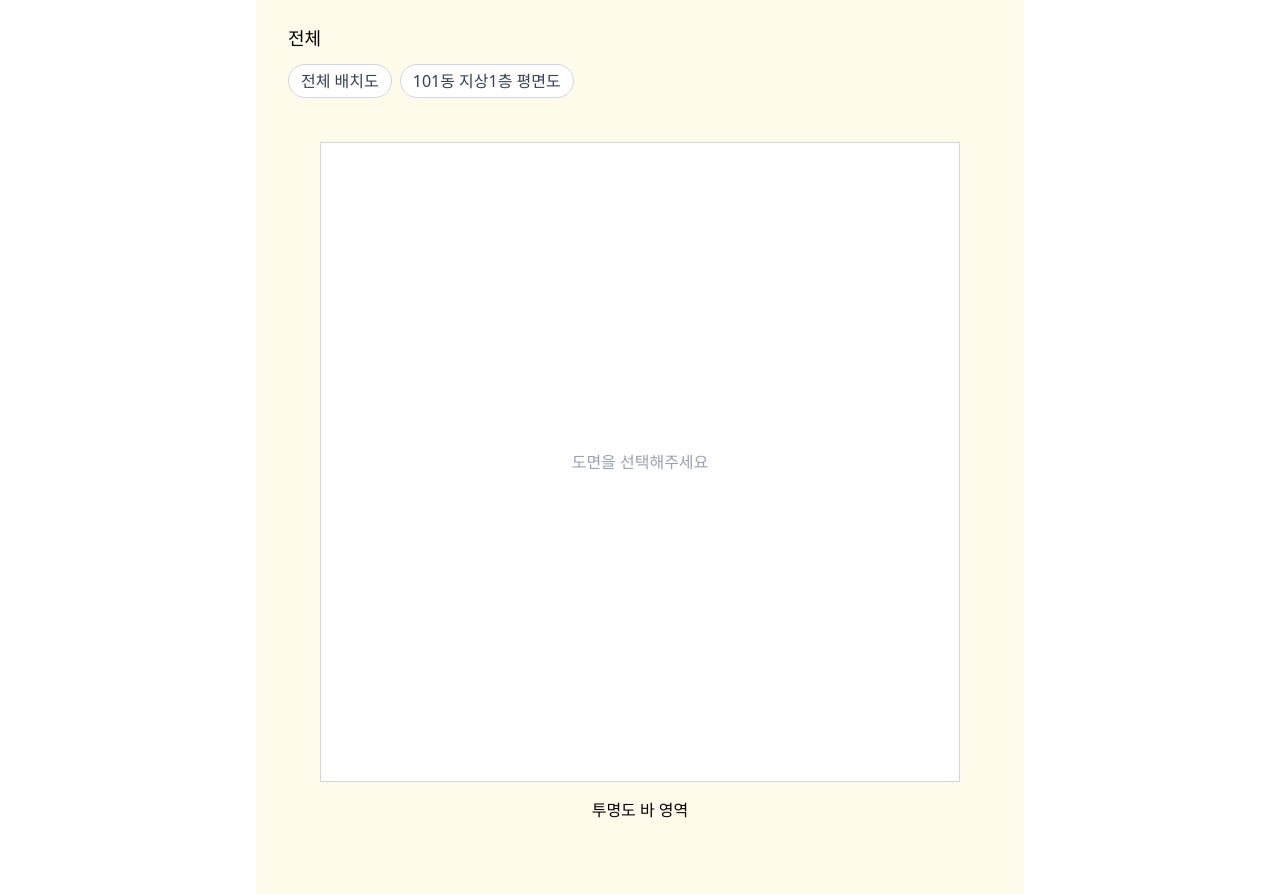
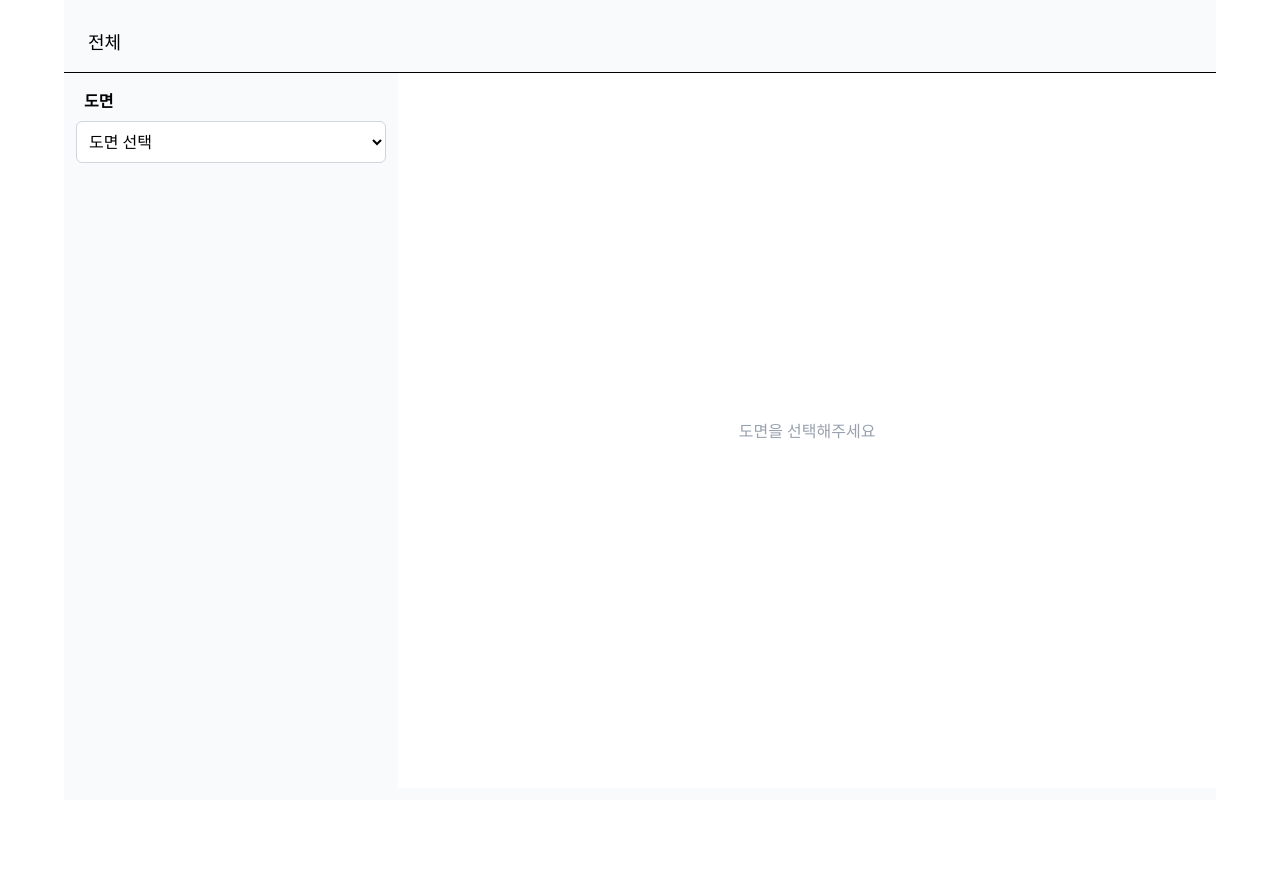
Before and after one commit to areumH/drawing-explorer, a React (Vite) app: page / in a window 1280 px wide. After the commit the page ends 800 px from the top, so only its background shows below. Built offline with nearby package versions, Linux system fonts and the light colour scheme.

Commit message:
feat: 도면 탐색 ui 재구성

```diff
--- a/src/App.tsx
+++ b/src/App.tsx
@@ -1,11 +1,14 @@
 import { useState } from 'react';
 import { projectData } from './data/project';
-import Breadcrumb from './components/Breadcrumb';
-import Chip from './components/Chip';
-import RegionSelector from './components/RegionSelector';
-import RevisionTimeline from './components/RevisionTimeline';
 import { getDiscipline } from './utils/project';
-import DrawingViewer from './components/DrawingViewer';
+import {
+  Breadcrumb,
+  DisciplineSelector,
+  DrawingSelector,
+  DrawingViewer,
+  RegionSelector,
+  RevisionTimeline,
+} from './components';
 
 export type Selection = {
   drawingId?: string | null;
@@ -46,58 +49,26 @@ export default function App() {
   const sortedRevisions = [...revisions].sort((a, b) => new Date(b.date).getTime() - new Date(a.date).getTime());
 
   return (
-    <div className="max-w-3xl mx-auto">
-      <div className="flex flex-col w-full min-h-screen bg-amber-50 px-4 py-5 sm:px-8 sm:py-6">
-        {/* 서치 영역 */}
-        <div className="flex flex-col gap-3">
-          <div className="flex flex-col">
-            <Breadcrumb selection={selection} project={projectData} />
-          </div>
+    <div className="min-h-screen flex flex-col max-w-6xl py-3 mx-auto bg-gray-50">
+      {/* 상단 - breadcrumb 영역 */}
+      <div className="px-6 py-4 border-b">
+        <Breadcrumb selection={selection} project={projectData} />
+      </div>
 
+      {/* 중앙 - 탐색 + 도면 이미지 */}
+      <div className="flex flex-1 overflow-hidden">
+        {/* 도면부터 리비전까지 탐색 */}
+        <div className="flex flex-col w-2/5 px-3 py-4 gap-3">
           {/* Drawing 선택 */}
-          <div className="flex gap-2 flex-wrap">
-            {Object.values(projectData.drawings).map((d) => (
-              <Chip
-                key={d.id}
-                label={d.name}
-                selected={selection.drawingId === d.id}
-                onClick={() =>
-                  setSelection({
-                    drawingId: d.id,
-                    discipline: null,
-                    region: null,
-                    revisionVersion: null,
-                  })
-                }
-              />
-            ))}
-          </div>
+          <DrawingSelector project={projectData} selection={selection} setSelection={setSelection} />
 
           {/* Discipline 선택 */}
-          {drawing && drawing.disciplines && (
-            <div className="flex gap-2 flex-wrap">
-              {Object.keys(drawing.disciplines).map((discipline) => (
-                <Chip
-                  key={discipline}
-                  label={discipline}
-                  selected={selection.discipline === discipline}
-                  onClick={() =>
-                    setSelection((prev) => ({
-                      ...prev,
-                      discipline,
-                      region: null,
-                      revisionVersion: null,
-                    }))
-                  }
-                />
-              ))}
-            </div>
-          )}
+          <DisciplineSelector drawing={drawing} selection={selection} setSelection={setSelection} />
 
           {/* Region 선택 */}
           <RegionSelector discipline={disciplineData} selection={selection} setSelection={setSelection} />
 
-          {/* Revision 선택 */}
+          {/* Revision 리스트 */}
           <RevisionTimeline
             revisions={sortedRevisions}
             selectedRevision={selection.revisionVersion}
@@ -110,14 +81,9 @@ export default function App() {
           />
         </div>
 
-        {/* 이미지 표시 */}
-        <div className="flex flex-col p-3 sm:p-8">
-          <div className="w-full aspect-square border border-gray-300 bg-white">
-            <DrawingViewer project={projectData} selection={selection} />
-          </div>
-          <div className="flex w-full justify-center p-2 sm:p-4">
-            <p>투명도 바 영역</p>
-          </div>
+        {/* 도면 이미지 */}
+        <div className="w-full bg-white">
+          <DrawingViewer project={projectData} selection={selection} />
         </div>
       </div>
     </div>
--- a/src/components/Breadcrumb.tsx
+++ b/src/components/Breadcrumb.tsx
@@ -6,7 +6,7 @@ interface BreadcrumbProps {
   project: Project;
 }
 
-const Breadcrumb = ({ selection, project }: BreadcrumbProps) => {
+export const Breadcrumb = ({ selection, project }: BreadcrumbProps) => {
   const drawing = selection.drawingId ? project.drawings[selection.drawingId] : null;
 
   return (
@@ -19,5 +19,3 @@ const Breadcrumb = ({ selection, project }: BreadcrumbProps) => {
     </div>
   );
 };
-
-export default Breadcrumb;
--- a/src/components/Chip.tsx
+++ /dev/null
@@ -1,25 +0,0 @@
-interface ChipProps {
-  label: string;
-  selected?: boolean;
-  onClick?: () => void;
-};
-
-const Chip = ({ label, selected, onClick }: ChipProps) => {
-  return (
-    <button
-      onClick={onClick}
-      className={`
-        px-3 py-1 rounded-full text-sm sm:text-base border transition cursor-pointer
-        ${
-          selected
-            ? 'bg-blue-600 text-white border-blue-600'
-            : 'bg-white text-gray-700 border-gray-300 hover:bg-gray-100'
-        }
-      `}
-    >
-      {label}
-    </button>
-  );
-};
-
-export default Chip;
--- /dev/null
+++ b/src/components/DisciplineSelector.tsx
@@ -0,0 +1,39 @@
+import type { Drawing } from '../types';
+import type { Selection } from '../App';
+
+interface DisciplineSelectorProps {
+  drawing: Drawing | null;
+  selection: Selection;
+  setSelection: React.Dispatch<React.SetStateAction<Selection>>;
+}
+
+export const DisciplineSelector = ({ drawing, selection, setSelection }: DisciplineSelectorProps) => {
+  return (
+    <div className="flex flex-col gap-2">
+      {drawing && drawing.disciplines && (
+        <>
+          <div className="px-2 font-bold">공종</div>
+          <select
+            value={selection.discipline ?? ''}
+            onChange={(e) =>
+              setSelection((prev) => ({
+                ...prev,
+                discipline: e.target.value || null,
+                region: null,
+                revisionVersion: null,
+              }))
+            }
+            className="w-full border border-gray-300 rounded-md p-2 bg-white cursor-pointer"
+          >
+            <option value="">공종 선택</option>
+            {Object.keys(drawing.disciplines).map((discipline) => (
+              <option key={discipline} value={discipline}>
+                {discipline}
+              </option>
+            ))}
+          </select>
+        </>
+      )}
+    </div>
+  );
+};
--- /dev/null
+++ b/src/components/DrawingSelector.tsx
@@ -0,0 +1,35 @@
+import type { Project } from '../types';
+import type { Selection } from '../App';
+
+interface DrawingSelectorProps {
+  project: Project;
+  selection: Selection;
+  setSelection: React.Dispatch<React.SetStateAction<Selection>>;
+}
+
+export const DrawingSelector = ({ project, selection, setSelection }: DrawingSelectorProps) => {
+  return (
+    <div className="flex flex-col gap-2">
+      <div className="px-2 font-bold">도면</div>
+      <select
+        value={selection.drawingId ?? ''}
+        onChange={(e) =>
+          setSelection({
+            drawingId: e.target.value || null,
+            discipline: null,
+            region: null,
+            revisionVersion: null,
+          })
+        }
+        className="w-full border border-gray-300 rounded-md p-2 bg-white cursor-pointer"
+      >
+        <option value="">도면 선택</option>
+        {Object.values(project.drawings).map((d) => (
+          <option key={d.id} value={d.id}>
+            {d.name}
+          </option>
+        ))}
+      </select>
+    </div>
+  );
+};
--- a/src/components/DrawingViewer.tsx
+++ b/src/components/DrawingViewer.tsx
@@ -7,7 +7,7 @@ interface DrawingViewerProps {
   selection: Selection;
 }
 
-const DrawingViewer = ({ project, selection }: DrawingViewerProps) => {
+export const DrawingViewer = ({ project, selection }: DrawingViewerProps) => {
   const imageName = getCurrentImage(project, selection);
 
   if (!imageName) {
@@ -16,5 +16,3 @@ const DrawingViewer = ({ project, selection }: DrawingViewerProps) => {
 
   return <img src={`/drawings/${imageName}`} alt="도면 이미지" className="w-full h-full object-contain" />;
 };
-
-export default DrawingViewer;
--- a/src/components/RegionSelector.tsx
+++ b/src/components/RegionSelector.tsx
@@ -1,6 +1,5 @@
 import type { Selection } from '../App';
 import type { DrawingDiscipline } from '../types';
-import Chip from './Chip';
 
 interface RegionSelectorProps {
   discipline: DrawingDiscipline | null | undefined;
@@ -8,7 +7,7 @@ interface RegionSelectorProps {
   setSelection: React.Dispatch<React.SetStateAction<Selection>>;
 }
 
-const RegionSelector = ({ discipline, selection, setSelection }: RegionSelectorProps) => {
+export const RegionSelector = ({ discipline, selection, setSelection }: RegionSelectorProps) => {
   // 상위 목록이 선택되지 않은 상태
   if (!discipline) return null;
 
@@ -25,23 +24,30 @@ const RegionSelector = ({ discipline, selection, setSelection }: RegionSelectorP
   const regionOptions = [...(hasWholeRevisions ? ['전체'] : []), ...(hasRegionRevisions ? regionKeys : [])];
 
   return (
-    <div className="flex gap-2 flex-wrap">
-      {regionOptions.map((region) => (
-        <Chip
-          key={region}
-          label={region}
-          selected={selection.region === region}
-          onClick={() =>
-            setSelection((prev) => ({
-              ...prev,
-              region,
-              revisionVersion: null, // region 바뀌면 revision 초기화
-            }))
-          }
-        />
-      ))}
+    <div className="flex flex-col gap-2">
+      {regionOptions.length > 0 && (
+        <>
+          <div className="px-2 font-bold">관심 영역</div>
+          <select
+            value={selection.region ?? ''}
+            onChange={(e) =>
+              setSelection((prev) => ({
+                ...prev,
+                region: e.target.value || null,
+                revisionVersion: null,
+              }))
+            }
+            className="w-full border border-gray-300 rounded-md p-2 bg-white cursor-pointer"
+          >
+            <option value="">관심 영역 선택</option>
+            {regionOptions.map((region) => (
+              <option key={region} value={region}>
+                {region}
+              </option>
+            ))}
+          </select>
+        </>
+      )}
     </div>
   );
 };
-
-export default RegionSelector;
--- a/src/components/RevisionItem.tsx
+++ b/src/components/RevisionItem.tsx
@@ -7,7 +7,7 @@ interface RevisionItemProps {
   onSelect: (version: string) => void;
 }
 
-const RevisionItem = ({ revision, isSelected, onSelect }: RevisionItemProps) => {
+export const RevisionItem = ({ revision, isSelected, onSelect }: RevisionItemProps) => {
   const [expanded, setExpanded] = useState(false);
 
   return (
@@ -47,5 +47,3 @@ const RevisionItem = ({ revision, isSelected, onSelect }: RevisionItemProps) =>
     </div>
   );
 };
-
-export default RevisionItem;
--- a/src/components/RevisionTimeline.tsx
+++ b/src/components/RevisionTimeline.tsx
@@ -1,5 +1,5 @@
 import type { Revision } from '../types';
-import RevisionItem from './RevisionItem';
+import { RevisionItem } from './RevisionItem';
 
 interface RevisionTimelineProps {
   revisions: Revision[];
@@ -7,8 +7,12 @@ interface RevisionTimelineProps {
   onSelect: (version: string) => void;
 }
 
-const RevisionTimeline = ({ revisions, selectedRevision, onSelect }: RevisionTimelineProps) => {
+export const RevisionTimeline = ({ revisions, selectedRevision, onSelect }: RevisionTimelineProps) => {
+  if (!revisions || revisions.length === 0) return null;
+
   return (
+    <div className="flex flex-col gap-2">
+      <div className="px-2 font-bold">리비전</div>
       <div className="flex flex-col gap-3">
         {revisions.map((rev) => (
           <RevisionItem
@@ -19,7 +23,6 @@ const RevisionTimeline = ({ revisions, selectedRevision, onSelect }: RevisionTim
           />
         ))}
       </div>
+    </div>
   );
 };
-
-export default RevisionTimeline;
--- /dev/null
+++ b/src/components/index.ts
@@ -0,0 +1,6 @@
+export * from './Breadcrumb';
+export * from './DisciplineSelector';
+export * from './DrawingSelector';
+export * from './DrawingViewer';
+export * from './RegionSelector';
+export * from './RevisionTimeline';
```
Lines whose indentation alone changed are shown as unchanged.
